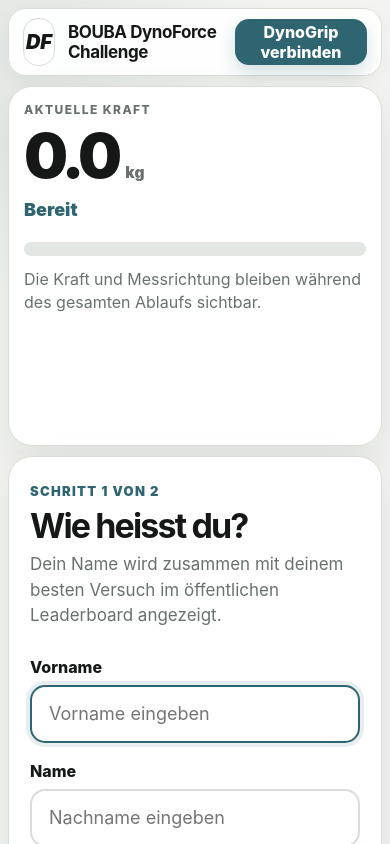
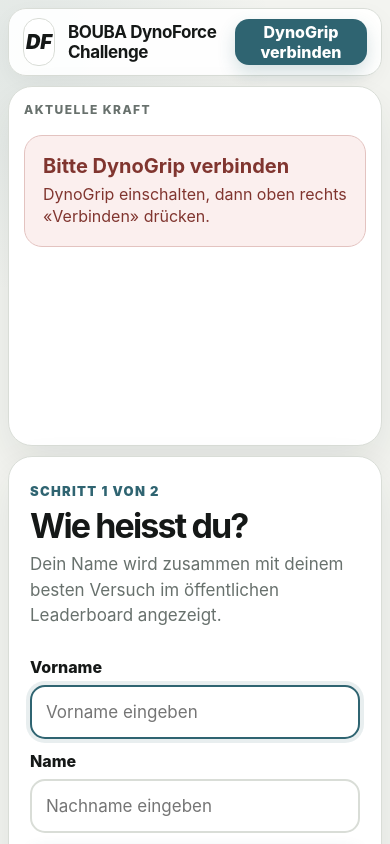
Before and after one commit to Vadergit/Dynoforce_Event_Website, a website: page public/event-flow-prototype.html in a window 390 px wide. Both pictures are taken after a click on the button "Jetzt Kraft testen". Drawn offline with Linux system fonts and the light colour scheme.

Commit message:
Improve compact tablet guidance and name entry

```diff
--- a/public/event-flow-prototype.html
+++ b/public/event-flow-prototype.html
@@ -77,6 +77,10 @@
     .meter { height: 14px; border-radius: 999px; overflow: hidden; background: #e3e7e4; margin-top: 18px; }
     .meter-fill { width: 0; height: 100%; border-radius: inherit; background: linear-gradient(90deg, var(--primary), #56a29a, var(--accent)); transition: width .15s ease; }
     .force-hint { margin: 12px 0 24px; color: var(--muted); line-height: 1.45; }
+    .force-disconnected { margin-top: 18px; padding: 18px; border: 1px solid #e3c3c0; border-radius: 18px; background: #fbefee; color: #80352f; }
+    .force-disconnected strong { display: block; font-size: 20px; margin-bottom: 5px; }
+    .force-disconnected span { display: block; line-height: 1.4; }
+    .force-measurement[hidden], .force-disconnected[hidden] { display: none; }
     .force-spacer { flex: 1; }
 
     .stage { min-width: 0; min-height: 0; height: 100%; overflow: hidden; position: relative; }
@@ -89,20 +93,22 @@
     .start-actions { margin-top: 34px; display: flex; gap: 12px; flex-wrap: wrap; }
     .start-actions .primary { min-height: 62px; padding-inline: 28px; font-size: 18px; }
     .safety {
-      margin-top: auto; padding: 16px 18px; border-radius: 18px; background: #fbf4e6;
+      margin-top: 22px; padding: 16px 18px; border-radius: 18px; background: #fbf4e6;
       border: 1px solid #ead7ad; color: #6d531e; display: flex; gap: 12px; align-items: flex-start; line-height: 1.45;
     }
     .safety b { display: block; margin-bottom: 3px; }
     .safety-icon { font-size: 21px; }
 
-    .form { margin-top: 28px; display: grid; gap: 18px; }
+    .form { margin-top: 28px; display: grid; gap: 10px; }
+    .name-row { display: grid; grid-template-columns: minmax(0, 1fr) minmax(0, 1fr) auto; align-items: end; gap: 12px; }
     .field label { display: block; font-weight: 850; margin-bottom: 8px; }
     .field input {
-      width: 100%; min-height: 58px; padding: 0 17px; border: 2px solid var(--line); border-radius: 15px;
-      outline: none; font-size: 18px; background: #fff;
+      width: 100%; height: 54px; padding: 0 14px; border: 2px solid var(--line); border-radius: 15px;
+      outline: none; font-size: 17px; background: #fff;
     }
     .field input:focus { border-color: var(--primary); box-shadow: 0 0 0 4px rgba(47,100,113,.11); }
-    .form-actions { margin-top: 8px; display: flex; gap: 10px; justify-content: space-between; }
+    .name-submit { height: 54px; white-space: nowrap; padding-inline: 17px; }
+    .form-actions { display: flex; justify-content: flex-start; }
 
     .attempt-top { display: flex; align-items: flex-start; justify-content: space-between; gap: 18px; }
     .attempt-top h2 { font-size: clamp(34px, 4vw, 54px); }
@@ -142,11 +148,11 @@
     .countdown-label { position: relative; z-index: 1; }
 
     .side { min-width: 0; min-height: 0; height: 100%; display: grid; grid-template-rows: auto minmax(0, 1fr); gap: 10px; overflow: hidden; }
-    .qr-card { padding: 14px; display: grid; grid-template-columns: minmax(0, 1fr) 92px; gap: 11px; align-items: center; }
+    .qr-card { padding: 14px; display: grid; grid-template-columns: minmax(0, 1fr) 112px; gap: 12px; align-items: center; }
     .qr-card h3, .leaderboard h3 { margin: 0 0 6px; font-size: 20px; }
     .qr-card p { margin: 0; color: var(--muted); line-height: 1.4; font-size: 14px; }
     .qr-card a { color: var(--primary-dark); font-weight: 850; }
-    .qr { width: 92px; height: 92px; padding: 4px; object-fit: contain; background: #fff; border: 1px solid var(--line); border-radius: 12px; }
+    .qr { width: 112px; height: 112px; padding: 4px; object-fit: contain; background: #fff; border: 1px solid var(--line); border-radius: 12px; }
     .leaderboard { padding: 16px; min-height: 0; overflow-y: auto; }
     .leaderboard-sub { color: var(--muted); margin: 0 0 15px; }
     .leader-section + .leader-section { margin-top: 18px; padding-top: 16px; border-top: 2px solid var(--line); }
@@ -186,6 +192,8 @@
       .stage { min-height: 570px; }
       .side { grid-column: auto; grid-template-columns: 1fr; height: auto; overflow: visible; }
       .screen { padding: 26px 21px; }
+      .name-row { grid-template-columns: 1fr; }
+      .name-submit { width: 100%; }
       .result-grid { grid-template-columns: 1fr; }
       .qr-card { grid-template-columns: 1fr 92px; }
       .qr { width: 92px; height: 92px; }
@@ -208,10 +216,16 @@
     <div class="layout">
       <section class="card force-card" aria-label="Aktuelle Kraft">
         <div class="eyebrow">Aktuelle Kraft</div>
-        <div class="force-value"><span id="forceValue">0.0</span><small>kg</small></div>
-        <div class="direction" id="direction">Bereit</div>
-        <div class="meter"><div class="meter-fill" id="meterFill"></div></div>
-        <p class="force-hint">Die Kraft und Messrichtung bleiben während des gesamten Ablaufs sichtbar.</p>
+        <div class="force-disconnected" id="forceDisconnected">
+          <strong>Bitte DynoGrip verbinden</strong>
+          <span>DynoGrip einschalten, dann oben rechts «Verbinden» drücken.</span>
+        </div>
+        <div class="force-measurement" id="forceMeasurement" hidden>
+          <div class="force-value"><span id="forceValue">0.0</span><small>kg</small></div>
+          <div class="direction" id="direction">Bereit</div>
+          <div class="meter"><div class="meter-fill" id="meterFill"></div></div>
+          <p class="force-hint">Kraft und Messrichtung bleiben während des gesamten Ablaufs sichtbar.</p>
+        </div>
         <div class="force-spacer"></div>
       </section>
 
@@ -234,12 +248,12 @@
           <h2>Wie heisst du?</h2>
           <p class="lead">Dein Name wird zusammen mit deinem besten Versuch im öffentlichen Leaderboard angezeigt.</p>
           <form class="form" id="nameForm">
-            <div class="field"><label for="firstName">Vorname</label><input id="firstName" autocomplete="given-name" placeholder="Vorname eingeben" required /></div>
-            <div class="field"><label for="lastName">Name</label><input id="lastName" autocomplete="family-name" placeholder="Nachname eingeben" required /></div>
-            <div class="form-actions">
-              <button class="ghost" type="button" data-back>Zurück</button>
-              <button class="primary" id="confirmName" type="submit">Bestätigen und starten</button>
+            <div class="name-row">
+              <div class="field"><label for="firstName">Vorname</label><input id="firstName" autocomplete="given-name" enterkeyhint="next" placeholder="Vorname eingeben" required /></div>
+              <div class="field"><label for="lastName">Name</label><input id="lastName" autocomplete="family-name" enterkeyhint="done" placeholder="Nachname eingeben" required /></div>
+              <button class="primary name-submit" id="confirmName" type="submit">Bestätigen und starten</button>
             </div>
+            <div class="form-actions"><button class="ghost" type="button" data-back>Zurück</button></div>
           </form>
         </div>
 
@@ -308,6 +322,8 @@
     const connectionDot = document.getElementById('connectionDot');
     const connectionText = document.getElementById('connectionText');
     const connectButton = document.getElementById('connectButton');
+    const forceDisconnected = document.getElementById('forceDisconnected');
+    const forceMeasurement = document.getElementById('forceMeasurement');
     const ATTEMPT_START = 2;
     const ATTEMPT_END = 1;
     const RELEASE_DELAY = 650;
@@ -361,6 +377,8 @@
       connectionText.textContent = connected ? `DynoGrip verbunden${label ? ': ' + label : ''}` : 'DynoGrip nicht verbunden';
       connectButton.textContent = connected ? 'Verbunden' : 'DynoGrip verbinden';
       connectButton.className = connected ? 'outline' : 'primary';
+      forceDisconnected.hidden = connected;
+      forceMeasurement.hidden = !connected;
     }
 
     function onBluetoothDisconnected() {
@@ -594,6 +612,7 @@
       const first = document.getElementById('firstName').value.trim();
       const last = document.getElementById('lastName').value.trim();
       if (!first || !last) return;
+      if (document.activeElement instanceof HTMLElement) document.activeElement.blur();
       state.participant = `${first} ${last}`;
       state.attempts = [];
       clearMeasurementState();
```
